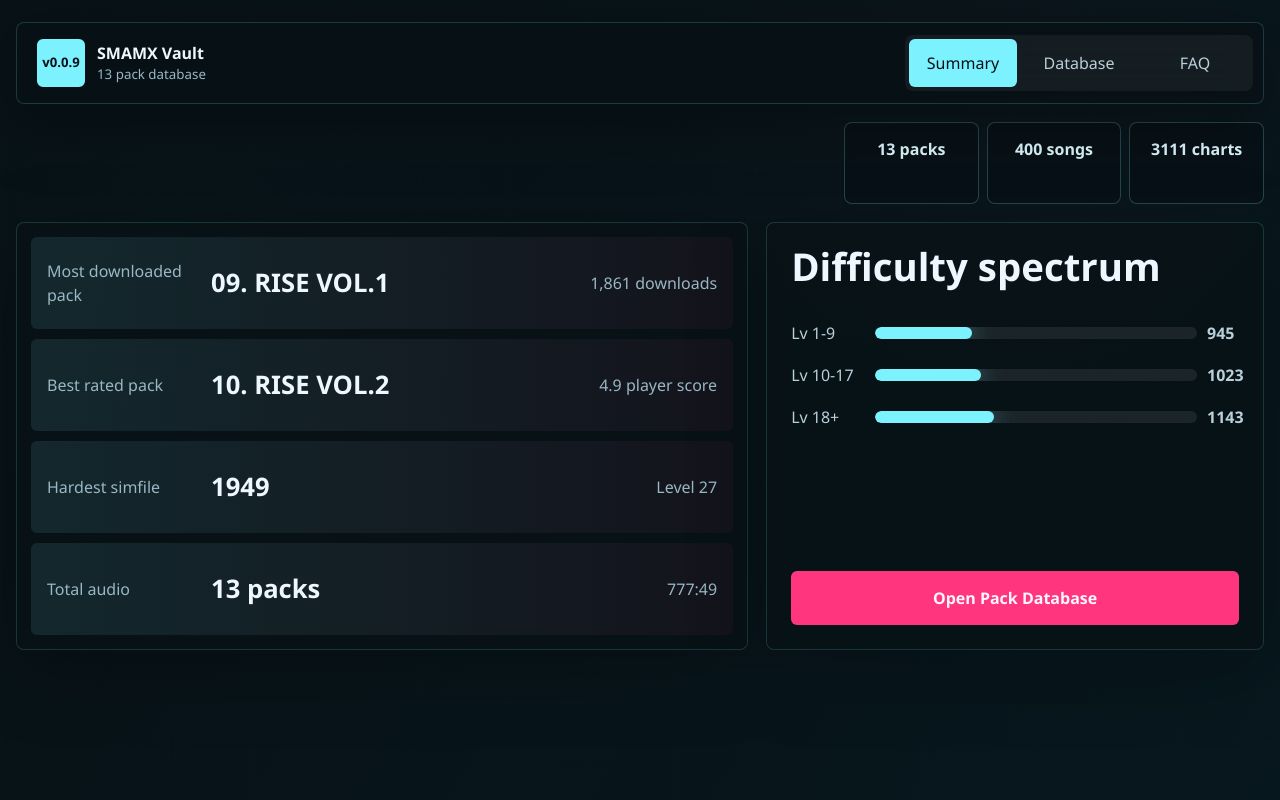
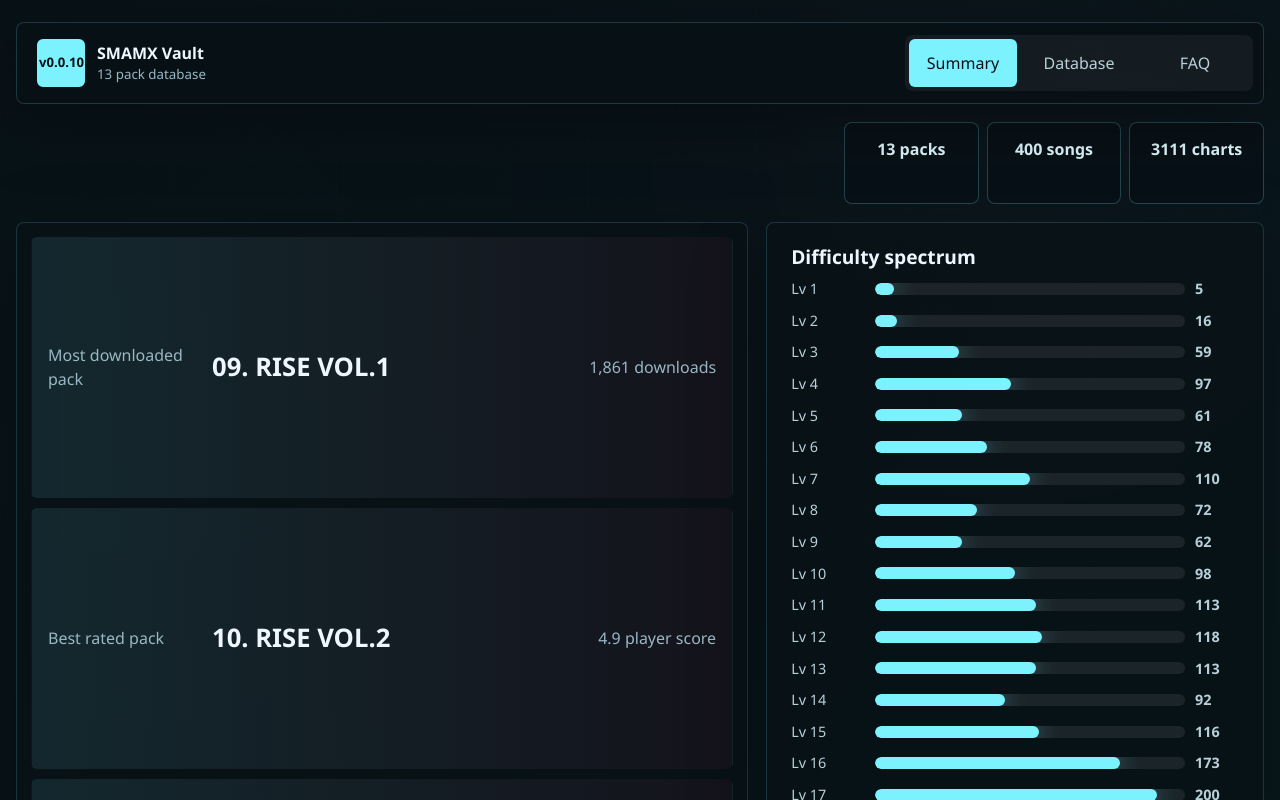
Before and after one commit to r3dthr33/sma-ziphub, a React (Vite) app: page / in a window 1280 px wide. Shown: the top 800 px of the page. Built offline with nearby package versions, Linux system fonts and the light colour scheme.

Commit message:
Link summary highlights and expand spectra

```diff
--- a/src/App.tsx
+++ b/src/App.tsx
@@ -33,6 +33,7 @@ function App() {
   const [styleFilter, setStyleFilter] = useState("all");
   const [sortMode, setSortMode] = useState<SortMode>("rating");
   const [selectedPackId, setSelectedPackId] = useState(packs[0]?.id ?? "");
+  const [viewingPack, setViewingPack] = useState(false);
 
   const styles = useMemo(() => getAllStyles(songs), []);
   const selectedPack = packs.find((pack) => pack.id === selectedPackId) ?? packs[0];
@@ -61,7 +62,7 @@ function App() {
       <header className="topbar">
         <button className="brand-lockup" onClick={() => setActiveSection("summary")} type="button">
           <span className="brand-mark">
-            <strong>v0.0.9</strong>
+            <strong>v0.0.10</strong>
           </span>
           <span>
             <strong>SMAMX Vault</strong>
@@ -91,7 +92,20 @@ function App() {
         </div>
       </section>
 
-      {activeSection === "summary" && <Summary stats={stats} onOpenDatabase={() => setActiveSection("database")} />}
+      {activeSection === "summary" && (
+        <Summary
+          stats={stats}
+          onOpenDatabase={() => {
+            setViewingPack(false);
+            setActiveSection("database");
+          }}
+          onOpenPack={(packId) => {
+            setSelectedPackId(packId);
+            setViewingPack(true);
+            setActiveSection("database");
+          }}
+        />
+      )}
 
       {activeSection === "database" && (
         <Database
@@ -100,11 +114,13 @@ function App() {
           selectedPack={selectedPack}
           setQuery={setQuery}
           setSelectedPackId={setSelectedPackId}
+          setViewingPack={setViewingPack}
           setSortMode={setSortMode}
           setStyleFilter={setStyleFilter}
           sortMode={sortMode}
           styleFilter={styleFilter}
           styles={styles}
+          viewingPack={viewingPack}
         />
       )}
 
@@ -113,25 +129,52 @@ function App() {
   );
 }
 
-function Summary({ stats, onOpenDatabase }: { stats: ReturnType<typeof buildStats>; onOpenDatabase: () => void }) {
+function Summary({
+  stats,
+  onOpenDatabase,
+  onOpenPack,
+}: {
+  stats: ReturnType<typeof buildStats>;
+  onOpenDatabase: () => void;
+  onOpenPack: (packId: string) => void;
+}) {
+  const highlights = [
+    {
+      label: "Most downloaded pack",
+      pack: stats.mostDownloaded.pack,
+      value: `${stats.mostDownloaded.downloads.toLocaleString()} downloads`,
+    },
+    {
+      label: "Best rated pack",
+      pack: stats.bestRated.pack,
+      value: `${stats.bestRated.rating.toFixed(1)} player score`,
+    },
+    {
+      label: "Hardest chart pack",
+      pack: stats.hardest.pack,
+      value: `Level ${stats.hardest.level}`,
+    },
+    {
+      label: "Longest audio pack",
+      pack: stats.longestAudio.pack,
+      value: formatDuration(stats.longestAudio.duration),
+    },
+  ];
+
   return (
     <section className="summary-grid page-section">
       <div className="metrics-ladder">
-        {[
-          ["Most downloaded pack", stats.mostDownloaded.title, `${stats.mostDownloaded.downloads.toLocaleString()} downloads`],
-          ["Best rated pack", stats.bestRated.title, `${stats.bestRated.rating.toFixed(1)} player score`],
-          ["Hardest simfile", stats.hardest.title, `Level ${stats.hardest.level}`],
-          ["Total audio", stats.totalAudio.title, formatDuration(stats.totalAudio.duration)],
-        ].map(([label, title, value]) => (
-          <article className="metric-row" key={label}>
-            <span>{label}</span>
-            <strong>{title}</strong>
-            <em>{value}</em>
-          </article>
+        {highlights.map((highlight) => (
+          <button className="metric-row" key={highlight.label} onClick={() => onOpenPack(highlight.pack.id)} type="button">
+            <span>{highlight.label}</span>
+            <strong>{highlight.pack.name}</strong>
+            <em>{highlight.value}</em>
+          </button>
         ))}
       </div>
 
       <div className="chart-stack">
+        <div className="spectrum-block">
           <h2>Difficulty spectrum</h2>
           <div className="level-bars">
             {stats.levelBuckets.map((bucket) => (
@@ -144,6 +187,23 @@ function Summary({ stats, onOpenDatabase }: { stats: ReturnType<typeof buildStat
               </div>
             ))}
           </div>
+        </div>
+
+        <div className="spectrum-block">
+          <h2>Style spectrum</h2>
+          <div className="level-bars">
+            {stats.styleBuckets.map((bucket) => (
+              <div className="level-row style-row" key={bucket.label}>
+                <span>{bucket.label}</span>
+                <div>
+                  <i style={{ width: `${bucket.percent}%` }} />
+                </div>
+                <strong>{bucket.count}</strong>
+              </div>
+            ))}
+          </div>
+        </div>
+
         <button className="primary-action" onClick={onOpenDatabase} type="button">
           Open Pack Database
         </button>
@@ -158,25 +218,27 @@ function Database({
   selectedPack,
   setQuery,
   setSelectedPackId,
+  setViewingPack,
   setSortMode,
   setStyleFilter,
   sortMode,
   styleFilter,
   styles,
+  viewingPack,
 }: {
   filteredPacks: PackEntry[];
   query: string;
   selectedPack: PackEntry;
   setQuery: (value: string) => void;
   setSelectedPackId: (value: string) => void;
+  setViewingPack: (value: boolean) => void;
   setSortMode: (value: SortMode) => void;
   setStyleFilter: (value: string) => void;
   sortMode: SortMode;
   styleFilter: string;
   styles: string[];
+  viewingPack: boolean;
 }) {
-  const [viewingPack, setViewingPack] = useState(false);
-
   return (
     <section className="database-layout pack-database page-section">
       <aside className="filter-panel">
@@ -484,23 +546,50 @@ function buildPackCounters(records: PackEntry[]) {
 }
 
 function buildStats(records: SongRecord[]) {
-  const allCharts = records.flatMap((song) => song.steps.map((step) => ({ song, step })));
+  const allCharts = packs.flatMap((pack) => pack.songs.flatMap((song) => song.steps.map((step) => ({ pack, song, step }))));
   const totalSeconds = records.reduce((sum, song) => sum + (song.audio?.durationSeconds ?? 0), 0);
   const chartCount = allCharts.length;
-  const topDownloadedPack = [...packs].sort((a, b) => seededScore(b.id, 800, 9200) - seededScore(a.id, 800, 9200))[0];
-  const topRatedPack = [...packs].sort((a, b) => seededScore(b.id, 35, 50) - seededScore(a.id, 35, 50))[0];
-  const levelBuckets = [
-    { label: "Lv 1-9", count: allCharts.filter(({ step }) => (step.level ?? 0) <= 9).length },
-    { label: "Lv 10-17", count: allCharts.filter(({ step }) => (step.level ?? 0) >= 10 && (step.level ?? 0) <= 17).length },
-    { label: "Lv 18+", count: allCharts.filter(({ step }) => (step.level ?? 0) >= 18).length },
-  ].map((bucket) => ({
-    ...bucket,
-    percent: chartCount ? Math.max(8, Math.round((bucket.count / chartCount) * 100)) : 0,
+  const fallbackPack: PackEntry = packs[0] ?? {
+    id: "unknown-pack",
+    name: "Unknown pack",
+    sourcePath: "",
+    songCount: 0,
+    songs: [],
+  };
+  const topDownloadedPack = [...packs].sort((a, b) => seededScore(b.id, 800, 9200) - seededScore(a.id, 800, 9200))[0] ?? fallbackPack;
+  const topRatedPack = [...packs].sort((a, b) => seededScore(b.id, 35, 50) - seededScore(a.id, 35, 50))[0] ?? fallbackPack;
+  const longestAudioPack = [...packs].sort((a, b) => getPackDuration(b) - getPackDuration(a))[0] ?? fallbackPack;
+  const levelCounts = new Map<number, number>();
+  const styleCounts = new Map<string, number>();
+
+  allCharts.forEach(({ step }) => {
+    if (typeof step.level === "number") {
+      levelCounts.set(step.level, (levelCounts.get(step.level) ?? 0) + 1);
+    }
+    styleCounts.set(step.style, (styleCounts.get(step.style) ?? 0) + 1);
+  });
+
+  const maxLevelCount = Math.max(1, ...levelCounts.values());
+  const maxStyleCount = Math.max(1, ...styleCounts.values());
+  const levelBuckets = Array.from(levelCounts.entries())
+    .sort(([a], [b]) => a - b)
+    .map(([level, count]) => ({
+      label: `Lv ${level}`,
+      count,
+      percent: Math.max(6, Math.round((count / maxLevelCount) * 100)),
+    }));
+
+  const styleBuckets = Array.from(styleCounts.entries())
+    .sort(([, a], [, b]) => b - a)
+    .map(([style, count]) => ({
+      label: style,
+      count,
+      percent: Math.max(6, Math.round((count / maxStyleCount) * 100)),
     }));
 
   const hardest = allCharts.reduce(
-    (winner, item) => ((item.step.level ?? 0) > winner.level ? { title: item.song.title, level: item.step.level ?? 0 } : winner),
-    { title: "Unknown", level: 0 },
+    (winner, item) => ((item.step.level ?? 0) > winner.level ? { pack: item.pack, level: item.step.level ?? 0 } : winner),
+    { pack: fallbackPack, level: 0 },
   );
 
   return {
@@ -509,19 +598,20 @@ function buildStats(records: SongRecord[]) {
     chartCount,
     totalMinutes: Math.round(totalSeconds / 60),
     mostDownloaded: {
-      title: topDownloadedPack.name,
+      pack: topDownloadedPack,
       downloads: seededScore(topDownloadedPack.id, 800, 9200),
     },
     bestRated: {
-      title: topRatedPack.name,
+      pack: topRatedPack,
       rating: seededScore(topRatedPack.id, 35, 50) / 10,
     },
     hardest,
-    totalAudio: {
-      title: `${packs.length} packs`,
-      duration: totalSeconds,
+    longestAudio: {
+      pack: longestAudioPack,
+      duration: getPackDuration(longestAudioPack),
     },
     levelBuckets,
+    styleBuckets,
   };
 }
 
--- a/src/styles.css
+++ b/src/styles.css
@@ -227,10 +227,30 @@ h2 {
   grid-template-columns: 150px 1fr auto;
   gap: 14px;
   align-items: center;
+  width: 100%;
   min-height: 92px;
   padding: 16px;
+  border: 1px solid transparent;
   border-radius: 6px;
   background: linear-gradient(90deg, rgba(125, 242, 255, 0.1), rgba(255, 54, 125, 0.05));
+  color: inherit;
+  font: inherit;
+  text-align: left;
+  transition:
+    border-color 160ms ease,
+    background 160ms ease,
+    transform 160ms ease;
+}
+
+.metric-row:hover,
+.metric-row:focus-visible {
+  border-color: rgba(125, 242, 255, 0.44);
+  background: linear-gradient(90deg, rgba(125, 242, 255, 0.18), rgba(255, 54, 125, 0.08));
+}
+
+.metric-row:focus-visible {
+  outline: 3px solid rgba(125, 242, 255, 0.18);
+  outline-offset: 2px;
 }
 
 .metric-row span,
@@ -247,21 +267,42 @@ h2 {
 .chart-stack {
   display: flex;
   flex-direction: column;
-  gap: 18px;
+  gap: 20px;
   padding: 24px;
+}
+
+.spectrum-block {
+  display: grid;
+  gap: 12px;
+}
+
+.spectrum-block h2 {
+  margin: 0;
+  font-size: 1.2rem;
 }
 
 .level-bars {
   display: grid;
-  gap: 18px;
+  gap: 10px;
 }
 
 .level-row {
   display: grid;
-  grid-template-columns: 74px 1fr 32px;
+  grid-template-columns: 74px 1fr 44px;
   gap: 10px;
   align-items: center;
   color: #b9d0d9;
+  font-size: 0.9rem;
+}
+
+.style-row {
+  grid-template-columns: minmax(128px, 0.8fr) minmax(90px, 1fr) 44px;
+}
+
+.level-row span {
+  overflow: hidden;
+  text-overflow: ellipsis;
+  white-space: nowrap;
 }
 
 .level-row div {
```
Also changed, not shown: 5 other files (tests, documents, lock files or other folders). Lines whose indentation alone changed are shown as unchanged.
